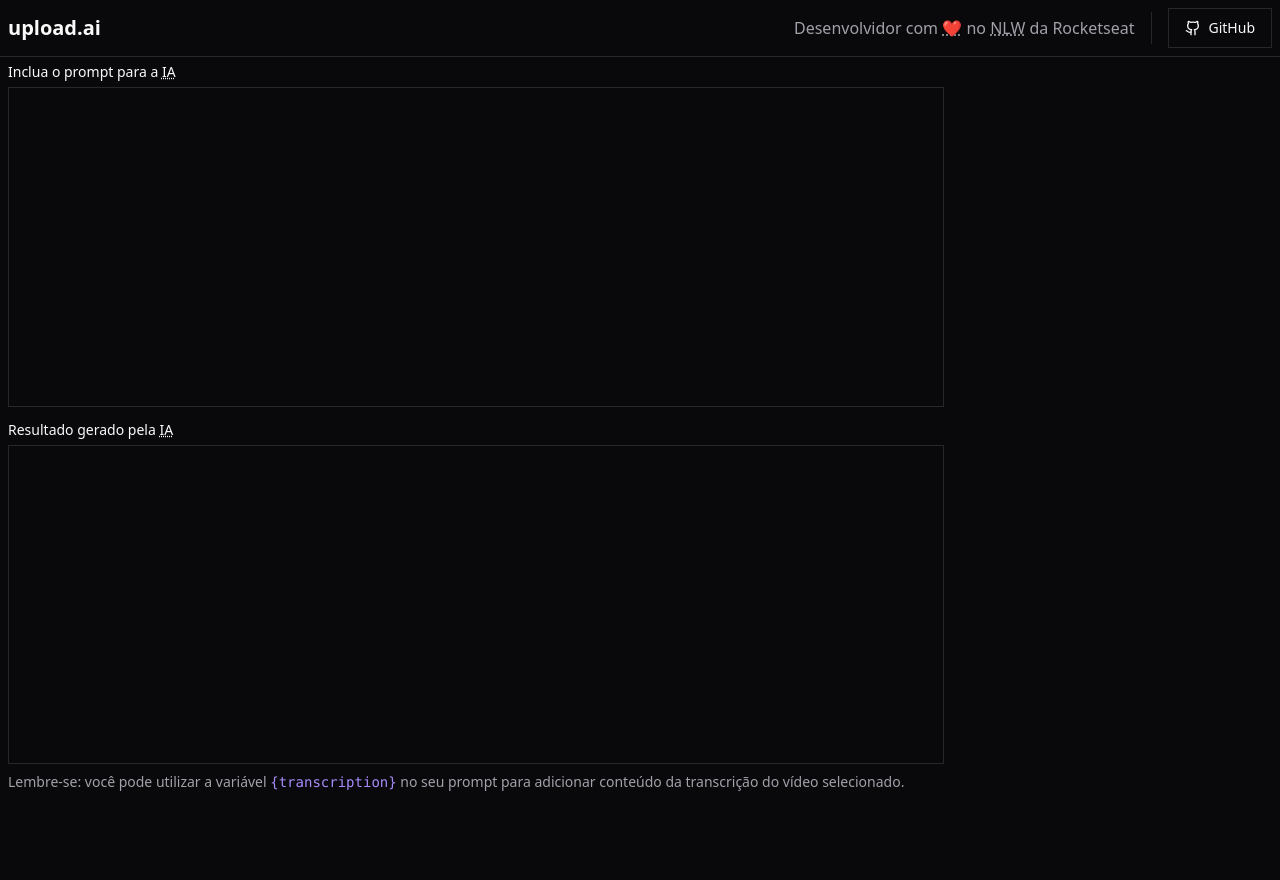
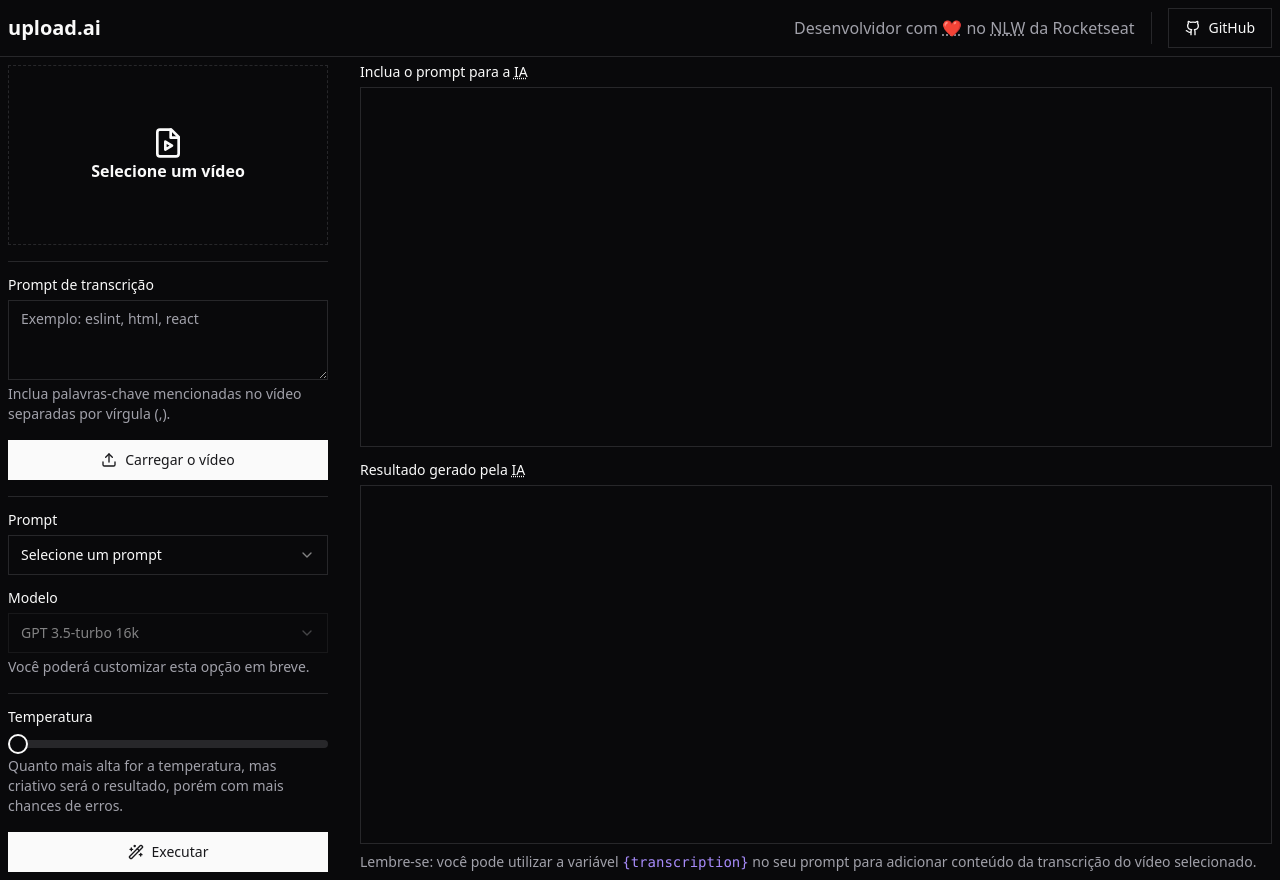
Before and after one commit to ricardospalves/rocketseat-nlw-ia, a React (Vite) app in the folder web/: page / in a window 1280 px wide. Before the commit the page ends 800 px from the top, so only its background shows below. Built offline with nearby package versions, Linux system fonts and the light colour scheme.

Commit message:
feat(web): add forms

```diff
--- a/web/src/App.tsx
+++ b/web/src/App.tsx
@@ -1,5 +1,19 @@
+import { FileVideoIcon, UploadIcon, Wand2Icon } from 'lucide-react'
 import { PromptField } from './components/prompt-field'
 import { Header } from './layout/header'
+import { Separator } from './components/ui/separator'
+import { Label } from './components/ui/label'
+import { Textarea } from './components/ui/textarea'
+import { Button } from './components/ui/button'
+import {
+  Select,
+  SelectContent,
+  SelectItem,
+  SelectTrigger,
+  SelectValue,
+} from './components/ui/select'
+import { Slider } from './components/ui/slider'
+import { HelperText } from './components/helper-text'
 
 export const App = () => {
   return (
@@ -8,7 +22,131 @@ export const App = () => {
         <Header />
       </div>
 
-      <main className="flex grow p-2 gap-2">
+      <main className="flex grow p-2 gap-8">
+        <div className="w-80 space-y-4">
+          <form className="space-y-4">
+            <div>
+              <input
+                type="file"
+                id="uploadVideoField"
+                className="peer sr-only"
+                accept="video/mp4"
+              />
+
+              <label
+                htmlFor="uploadVideoField"
+                className="flex flex-col items-center justify-center aspect-video font-bold cursor-pointer border border-dashed transition-colors peer-focus:border-accent-foreground hover:border-accent-foreground peer-focus:bg-primary/5 hover:bg-primary/5"
+              >
+                <FileVideoIcon className="block w-8 h-8" aria-hidden={true} />
+                <span className="block">Selecione um vídeo</span>
+              </label>
+            </div>
+
+            <Separator />
+
+            <div>
+              <Label htmlFor="transcriptionPromptField" className="block pb-2">
+                Prompt de transcrição
+              </Label>
+
+              <Textarea
+                id="transcriptionPromptField"
+                className="block"
+                aria-describedby="transcriptionPromptHelperText"
+                placeholder="Exemplo: eslint, html, react"
+              />
+
+              <HelperText id="transcriptionPromptHelperText" className="mt-1">
+                Inclua palavras-chave mencionadas no vídeo separadas por vírgula
+                (,).
+              </HelperText>
+            </div>
+
+            <Button type="submit" className="w-full gap-2">
+              <UploadIcon className="block w-4 h-4 shrink-0" />
+              <span className="block shrink-0">Carregar o vídeo</span>
+            </Button>
+          </form>
+
+          <Separator />
+
+          <form className="space-y-4">
+            <div>
+              <Label htmlFor="promptField" className="block pb-2">
+                Prompt
+              </Label>
+
+              <Select>
+                <SelectTrigger id="promptField">
+                  <SelectValue placeholder="Selecione um prompt" />
+                </SelectTrigger>
+
+                <SelectContent>
+                  <SelectItem value="youtubeTitle">
+                    Título do YouTube
+                  </SelectItem>
+
+                  <SelectItem value="youtubeDescription">
+                    Descrição do YouTube
+                  </SelectItem>
+                </SelectContent>
+              </Select>
+            </div>
+
+            <div>
+              <Label htmlFor="modelField" className="block pb-2">
+                Modelo
+              </Label>
+
+              <Select defaultValue="gpt3.5" disabled>
+                <SelectTrigger
+                  id="modelField"
+                  aria-describedby="modelFieldHelperText"
+                >
+                  <SelectValue />
+                </SelectTrigger>
+
+                <SelectContent>
+                  <SelectItem value="gpt3.5">GPT 3.5-turbo 16k</SelectItem>
+                </SelectContent>
+              </Select>
+
+              <HelperText id="modelFieldHelperText" className="mt-1">
+                Você poderá customizar esta opção em breve.
+              </HelperText>
+            </div>
+
+            <Separator />
+
+            <div>
+              <Label htmlFor="temperatureField" className="block pb-4">
+                Temperatura
+              </Label>
+
+              <Slider
+                id="temperatureField"
+                min={0}
+                max={1}
+                step={0.1}
+                aria-describedby="temperatureFieldHelperText"
+              />
+
+              <HelperText id="temperatureFieldHelperText" className="mt-2">
+                Quanto mais alta for a temperatura, mas criativo será o
+                resultado, porém com mais chances de erros.
+              </HelperText>
+            </div>
+
+            <Button type="submit" className="w-full gap-2">
+              <Wand2Icon
+                className="block w-4 h-4 shrink-0"
+                aria-hidden={true}
+              />
+              <span className="block shrink-0">Executar</span>
+            </Button>
+          </form>
+        </div>
+
         <div className="grow flex flex-col gap-2">
           <div className="grid grid-rows-2 gap-4 grow">
             <PromptField
@@ -31,14 +169,12 @@ export const App = () => {
             />
           </div>
 
-          <p className="text-sm text-muted-foreground">
+          <HelperText>
             Lembre-se: você pode utilizar a variável{' '}
             <code className="text-violet-400">{'{transcription}'}</code> no seu
             prompt para adicionar conteúdo da transcrição do vídeo selecionado.
-          </p>
+          </HelperText>
         </div>
-
-        <div className="w-80"></div>
       </main>
     </div>
   )
```
